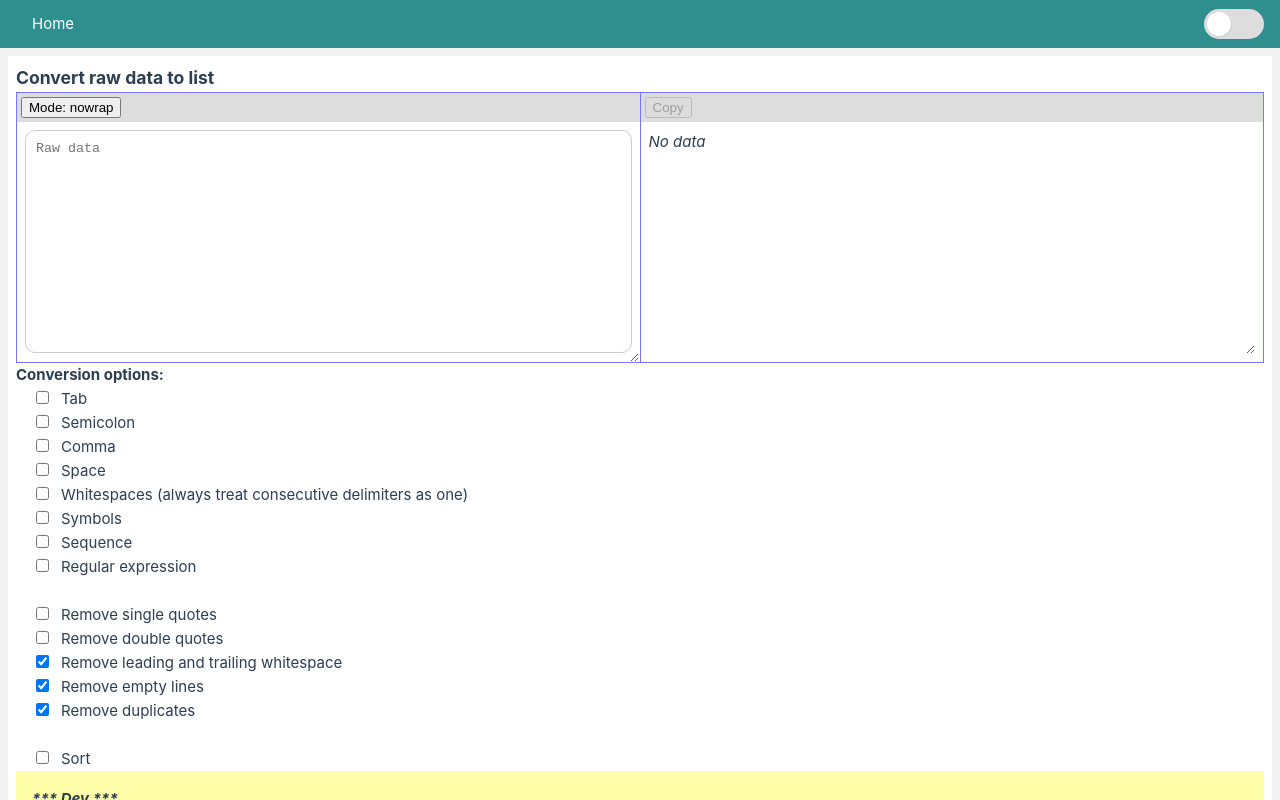
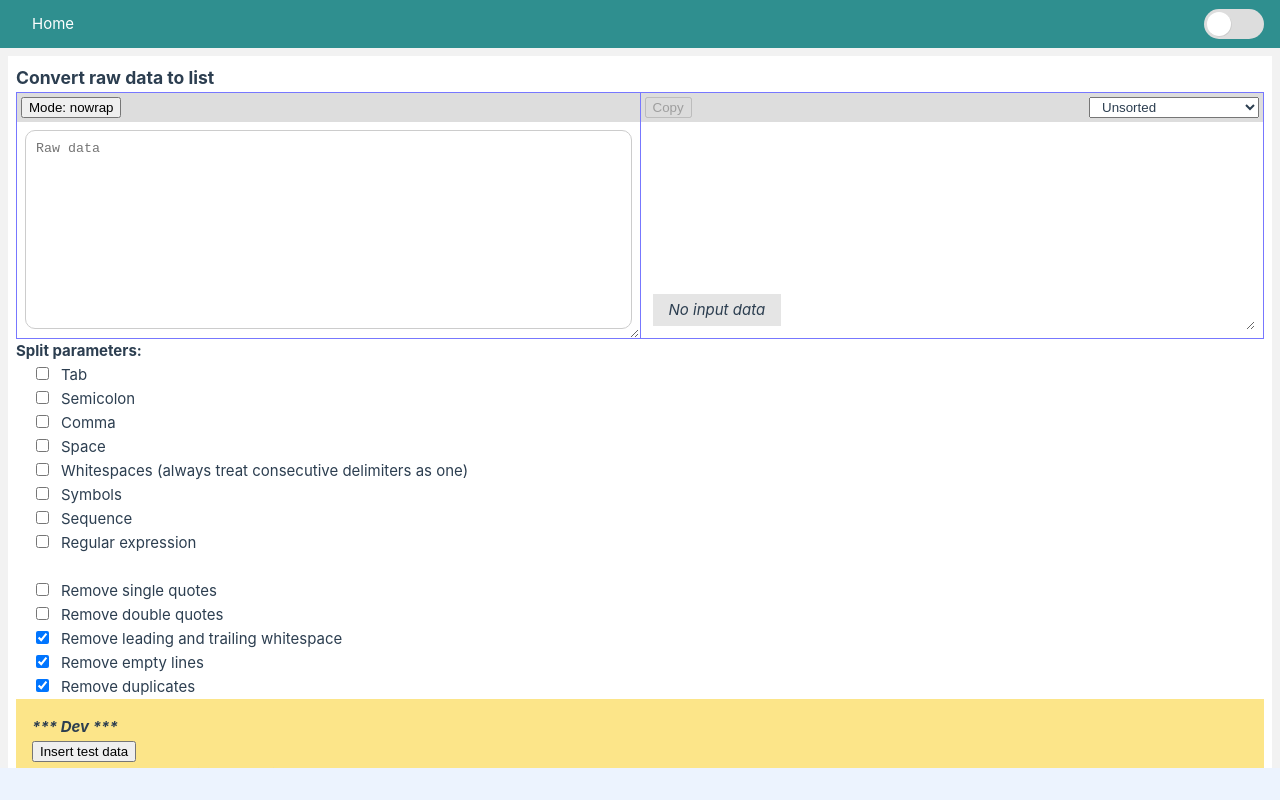
Before and after one commit to ndtfy/vue-extract-data-res, a Vue app: page / in a window 1280 px wide. Built offline with nearby package versions, Linux system fonts and the light colour scheme.

Commit message:
Unocss 2

```diff
--- a/package.json
+++ b/package.json
@@ -1,6 +1,6 @@
 {
   "name": "vue-extract-data",
-  "version": "0.1",
+  "version": "0.2",
   "description": "",
   "keywords": [],
   "homepage": "https://github.com/ndtfy/vue-extract-data",
--- a/src/components/navbar-bottom.vue
+++ b/src/components/navbar-bottom.vue
@@ -7,7 +7,7 @@ const status = ref('\u200a'); // &hairsp;
 </script>
 
 <template>
-  <footer class="navbar-bottom">
+  <footer>
     <i class="truncate mr-auto">{{ status }}</i>
     <div></div>
   </footer>
@@ -31,5 +31,6 @@ const status = ref('\u200a'); // &hairsp;
     align-items: center;
     padding: 4px 16px;
     z-index: 100;
+    background-color: var(--navbar-bottom-background-color);
   }
 </style>
--- a/src/components/navbar-top.vue
+++ b/src/components/navbar-top.vue
@@ -68,10 +68,10 @@ const switchTheme = ref();
   li a,
   .dropbtn {
     display: inline-block;
-    color: var(--navbar-top-color);
     text-align: center;
     padding: 12px 16px;
     text-decoration: none;
+    color: var(--navbar-top-color);
   }
   li a:hover,
   .dropdown:hover .dropbtn {
@@ -83,19 +83,19 @@ const switchTheme = ref();
   .dropdown-content {
     display: none;
     position: absolute;
-    background-color: var(--navbar-top-dropdown-background-color);
     min-width: 160px;
     box-shadow: 0px 8px 16px 0px rgba(0, 0, 0, 0.2);
+    background-color: var(--navbar-top-dropdown-background-color);
   }
   .dropdown:hover .dropdown-content {
     display: block;
   }
   .dropdown-content a {
     display: block;
-    color: var(--navbar-top-dropdown-color);
     text-align: left;
     padding: 12px 16px;
     text-decoration: none;
+    color: var(--navbar-top-dropdown-color);
   }
   .dropdown-content a:hover {
     background-color: var(--navbar-top-dropdown-background-color-hover);
--- a/src/components/widget-extract-data.vue
+++ b/src/components/widget-extract-data.vue
@@ -8,12 +8,24 @@ import WidgetOutput from '@/components/widget-output.vue'
 const env = ref(import.meta.env);
 
 const input = ref('');
+const prompt = ref('');
+
+const sorting = ref(0);
+const sortingOptions = ref({
+  [0]: 'Unsorted',
+  [1]: 'Ascending (A→Z)',
+  [2]: 'Descending (Z→A)',
+  [3]: 'Locale-specific (A→Z)',
+  [4]: 'Locale-specific (Z→A)'
+});
 
 const output = computed(() => {
   if ( !input.value ) {
-    prompt.value = 'No data';
+    prompt.value = 'No input data';
     return [];
   }
+
+  prompt.value = '';
 
   let res = input.value;
 
@@ -41,7 +53,9 @@ const output = computed(() => {
 
       case "symbols":
         if ( symbols.value )
-          res = res.replaceAll(symbols.value, '\n');
+          symbols.value.split('').forEach(symbol => {
+            res = res.replaceAll(symbol, '\n');
+          });
         break;
 
       case "subsequence":
@@ -76,13 +90,18 @@ const output = computed(() => {
   if ( mode.value.includes("duplicates") )
     resList = [...new Set(resList)];
 
-  if ( mode.value.includes("sort") )
+  // Sorting
+  if ( sorting.value == 1 )
     resList = resList.sort();
+  else if ( sorting.value == 2 )
+    resList = resList.sort().reverse();
+  else if ( sorting.value == 3 )
+    resList = resList.sort( (a, b) => a.localeCompare(b) );
+  else if ( sorting.value == 4 )
+    resList = resList.sort( (a, b) => - a.localeCompare(b) );
 
   return resList;
 });
-
-const prompt = ref('');
 
 const mode = ref(['empty', 'duplicates', 'trim']);
 
@@ -101,8 +120,6 @@ const modeList = ref([
   ['trim',        'Remove leading and trailing whitespace'],
   ['empty',       'Remove empty lines'],
   ['duplicates',  'Remove duplicates'],
-  ['-', ''],
-  ['sort',        'Sort'],
 ]);
 
 const symbols = ref('');
@@ -152,14 +169,17 @@ function insertTestData() {
     </template>
     <template #bar2>
       <button type="button" @click="copy" :disabled="!output.length">Copy</button>
+      <select v-model="sorting" class="ml-auto">
+        <option v-for="(value, key) in sortingOptions" :value="key">{{ value }}</option>
+      </select>
     </template>
     <template #pane2>
-      <WidgetOutput :output="output" :prompt="prompt" />
+      <WidgetOutput :output :prompt />
     </template>
   </WidgetPanels>
 
   <div class="whitespace-nowrap">
-    <b>Conversion options:</b>
+    <b>Split parameters:</b>
     <ul>
       <template v-for="item in modeList">
       <li v-if="item[1]">
@@ -188,12 +208,13 @@ function insertTestData() {
     </div>
   </div>
 
-  <div v-if="env.DEV" class="p-4 bg-warning dark:bg-warning-dark whitespace-nowrap">
+  <div v-if="env.DEV" class="p-4 bg-yellow/50 dark:bg-blue/50 whitespace-nowrap">
     <b><i @click="console.log(env)">*** Dev ***</i></b>
     <div>
       <button type="button" @click="insertTestData">Insert test data</button>
     </div>
-    <b>Conversion options: {{ mode }}</b>
+    <div><b @click="mode=[]">mode:</b> <i>{{ mode }}</i></div>
+    <div><b @click="sorting=0">sorting:</b> <i>{{ sorting }}</i></div>
   </div>
 </template>
 
@@ -217,15 +238,27 @@ function insertTestData() {
     resize: none;
     padding: 10px;
     width: 100%;
-    border: 1px solid #ccc;
     outline: 0;
     border-radius: 10px;
+    border: 1px solid #ccc;
+    color: var(--color-text);
+  }
+  .dark textarea {
+    border: 1px solid #777;
   }
   textarea:focus {
     box-shadow: 0 0 15px 5px #b0e0ee;
     border: 1px solid #bebede;
   }
+  .dark textarea:focus {
+    box-shadow: 0 0 15px 5px #50808e;
+    border: 1px solid #858565;
+  }
 
+  select {
+    padding: 1px 8px;
+    color: var(--color-text);
+  }
   ul {
     padding: 0px 20px;
     list-style-type: none;
@@ -234,27 +267,9 @@ function insertTestData() {
     padding: 0px 12px;
   }
 
-  textarea1 + span::before {
-    position: absolute;
-    bottom: 10px;
-    right: 10px;
-  }
-  textarea1:invalid {
-    border: 1px solid yellow;
-  }
-  textarea1:invalid + span::before {
-    content: "✖";
-    color: red;
-  }
-  textarea1:valid + span::before {
-    content: "✓";
-    color: green;
-  }
-
   .input-box:not(:valid) ~ .clear-button {
     display: none;
   }
-
   .clear-button {
     position: absolute;
     top: 0px;
@@ -270,8 +285,6 @@ function insertTestData() {
     position: absolute;
     top: 0px;
     right: 0px;
-    color: var(--button-clear-color);
-    background-color: var(--button-clear-background-color);
     padding: 2px;
     display: block;
     width: 20px;
@@ -283,6 +296,8 @@ function insertTestData() {
     font-weight: normal;
     font-size: 12px;
     cursor: pointer;
+    color: var(--button-clear-color);
+    background-color: var(--button-clear-background-color);
   }
   .clear-button:hover::after {
     background-color: var(--button-clear-background-color-hover);
--- a/src/components/widget-output.vue
+++ b/src/components/widget-output.vue
@@ -1,8 +1,6 @@
 <script setup>
 
-import { toRefs } from 'vue'
-
-const props = defineProps({
+const { output, prompt } = defineProps({
   output: {
     required: true
   },
@@ -12,13 +10,11 @@ const props = defineProps({
   }
 });
 
-const { output, prompt } = toRefs(props);
-
 </script>
 
 <template>
-  <i v-if="!output.length">{{ prompt }}</i>
   <div>
+    <i v-if="prompt">{{ prompt }}</i>
     <ol>
       <li v-for="val in output">{{ val }}</li>
     </ol>
@@ -27,11 +23,22 @@ const { output, prompt } = toRefs(props);
 
 <style scoped>
   div {
+    position: relative;
     flex-grow: 1;
     resize: vertical;
     overflow-y: auto;
     min-height: 200px;
     max-height: 60vh;
+  }
+  i {
+    position: absolute;
+    bottom: 4px;
+    left: 4px;
+    padding: 4px 16px;
+    background-color: rgba(0, 0, 0, 0.1);
+  }
+  .dark i {
+    background-color: rgba(0, 0, 0, 0.9);
   }
   ol {
     box-sizing: border-box;
@@ -51,6 +58,6 @@ const { output, prompt } = toRefs(props);
     color: blue;
   }
   .dark ol li::marker {
-    color: #9e9eff;
+    color: green;
   }
 </style>
--- a/src/components/widget-panels.vue
+++ b/src/components/widget-panels.vue
@@ -68,8 +68,8 @@ const { width, height } = toRefs(props);
     justify-content: start;
     align-items: center;
     top: 0;
+    gap: 4px;
     background-color: #ddd;
-    gap: 4px;
   }
   .dark .bar {
     background-color: #555;
--- a/src/components/widget-switch.vue
+++ b/src/components/widget-switch.vue
@@ -1,6 +1,4 @@
 <script setup>
-
-// https://codepen.io/saurabh_sharma/pen/borWxP
 
 import { toRefs } from 'vue'
 
@@ -33,27 +31,26 @@ const { checked, onChange } = toRefs(props);
     -webkit-appearance: none;
     width: 60px;
     height: 30px;
-    background: #ddd;
     border-radius: 30px;
     transition: background 0.09s ease-in-out;
-    color: #fff;
     outline: none;
+    background-color: #ddd;
   }
   input:checked {
-    background: #3af;
+    background-color: #3af;
   }
   input::after {
     position: absolute;
     content: '';
     width: 30px;
     height: 30px;
-    background: #fff;
     border-radius: 50%;
     transform: scale(0.8);
     left: 0;
     top: 0;
     transition: left 0.09s ease-in-out;
     box-shadow: 1px 1px #ccc;
+    background-color: #fff;
   }
   input:checked::after{
     left: 30px;
--- a/uno.config.ts
+++ b/uno.config.ts
@@ -3,25 +3,6 @@ import { defineConfig, presetUno, presetAttributify } from 'unocss'
 export default defineConfig({
   presets: [
     presetUno(),
-    presetAttributify(),
-  ],
-
-  theme: {
-    colors: {
-      clear: {
-        DEFAULT: '#ff6347',
-        dark: '#b81c00',
-      },
-      warning: {
-        DEFAULT: '#ffa',
-        dark: '#550',
-      }
-    }
-  },
-
-  dark: 'class',
-
-  shortcuts: [
-    ['error', 'bg-error text-white dark:bg-error-dark'],
+    presetAttributify()
   ]
 })
```
